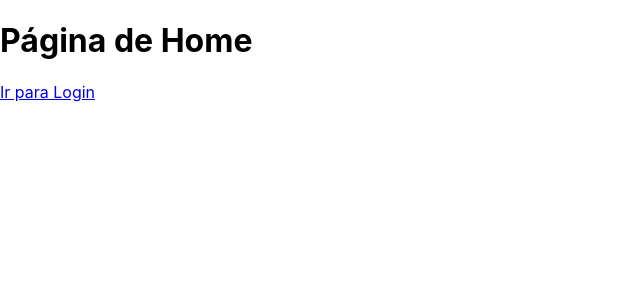
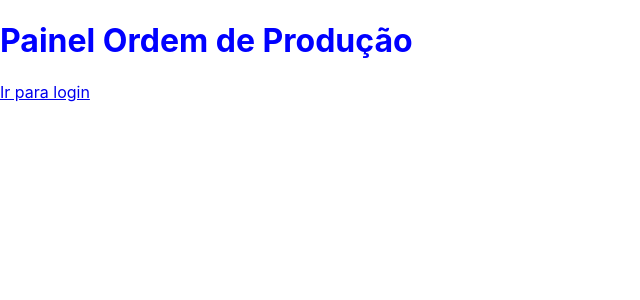
Before and after one commit to MatheusOliveiraFer/Tecmes, a React (Vite) app: page / in a window 1280 px wide. Shown: the top 300 px of the page, without its empty margins (0-640 px from the left). Built offline with nearby package versions, Linux system fonts and the light colour scheme.

Commit message:
Execução do Login

```diff
--- /dev/null
+++ b/Login.css
@@ -0,0 +1,5 @@
+.container {
+    width: 100%;
+    height: 500px;
+    background-color: blue;
+}
--- a/src/pages/Home.jsx
+++ /dev/null
@@ -1,10 +0,0 @@
-import { Link } from 'react-router-dom';
-
-export const Home = () => {
-    return(
-        <div>
-            <h1>Página de Home</h1>
-            <a href="../index2.html"> Ir para Login</a>
-        </div>
-    );
-}
--- /dev/null
+++ b/src/pages/P.Producao/index.css
@@ -0,0 +1,3 @@
+.color {
+    color: blue;
+}
--- /dev/null
+++ b/src/pages/P.Producao/index.jsx
@@ -0,0 +1,10 @@
+import './index.css'
+
+export const PainelProducao = () => {
+    return(
+        <div className="color">
+            <h1>Painel Ordem de Produção</h1>
+            <a href="../../login.html">Ir para login</a>
+        </div>
+    );
+}
--- a/src/routes/MainRoutes.jsx
+++ b/src/routes/MainRoutes.jsx
@@ -1,10 +1,10 @@
 import { Routes, Route } from 'react-router-dom';
-import { Home } from '../pages/Home';
+import { PainelProducao } from '../pages/P.Producao/index';
 
 export const MainRoutes = () => {
     return (
         <Routes>
-            <Route path="/" element={<Home />} />
+            <Route path="" element={<PainelProducao />} />
         </Routes>
     );
 }
```
Also changed, not shown: Login.html (renamed from index2.html, +6 -4 lines), src/pages/Home.css (deleted).
